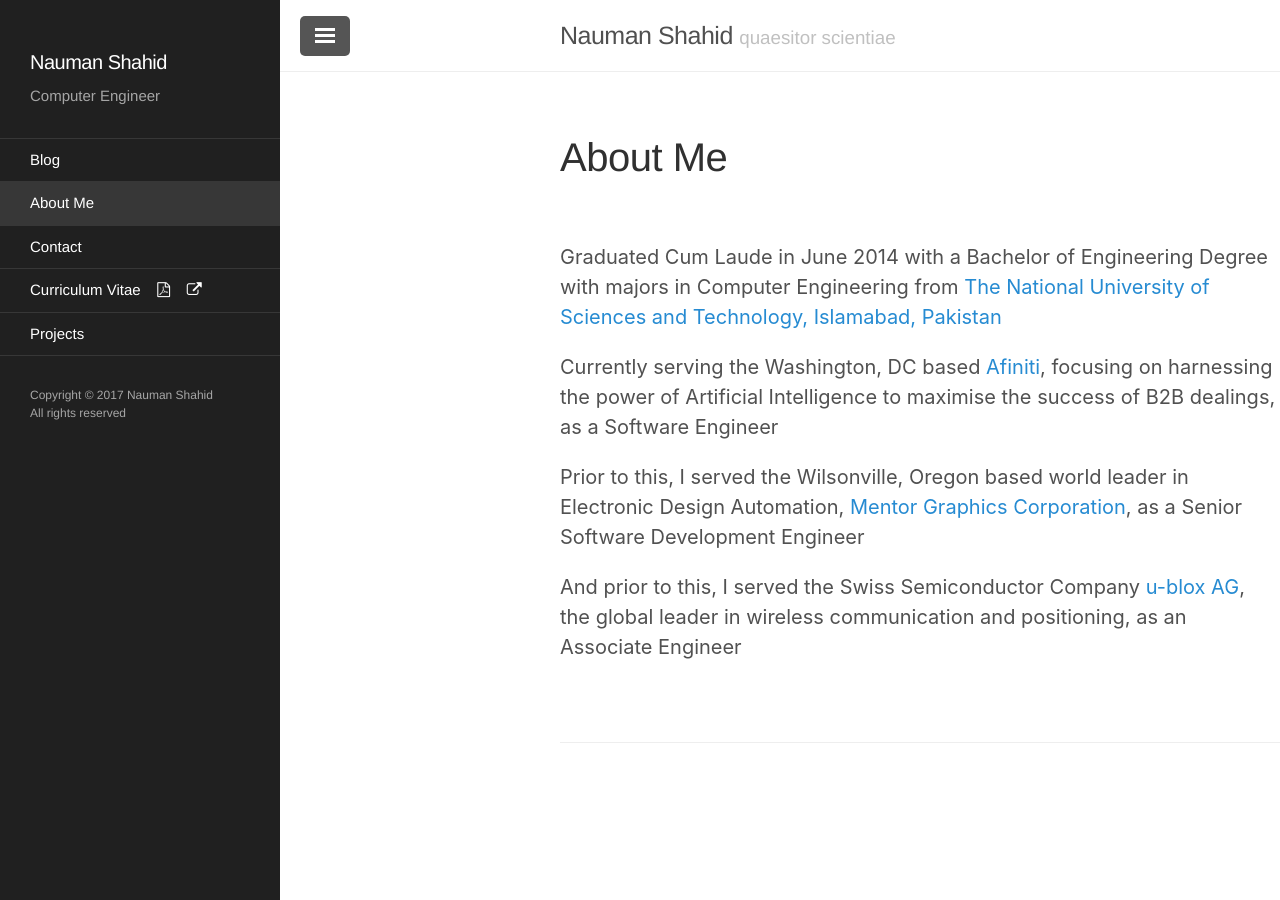
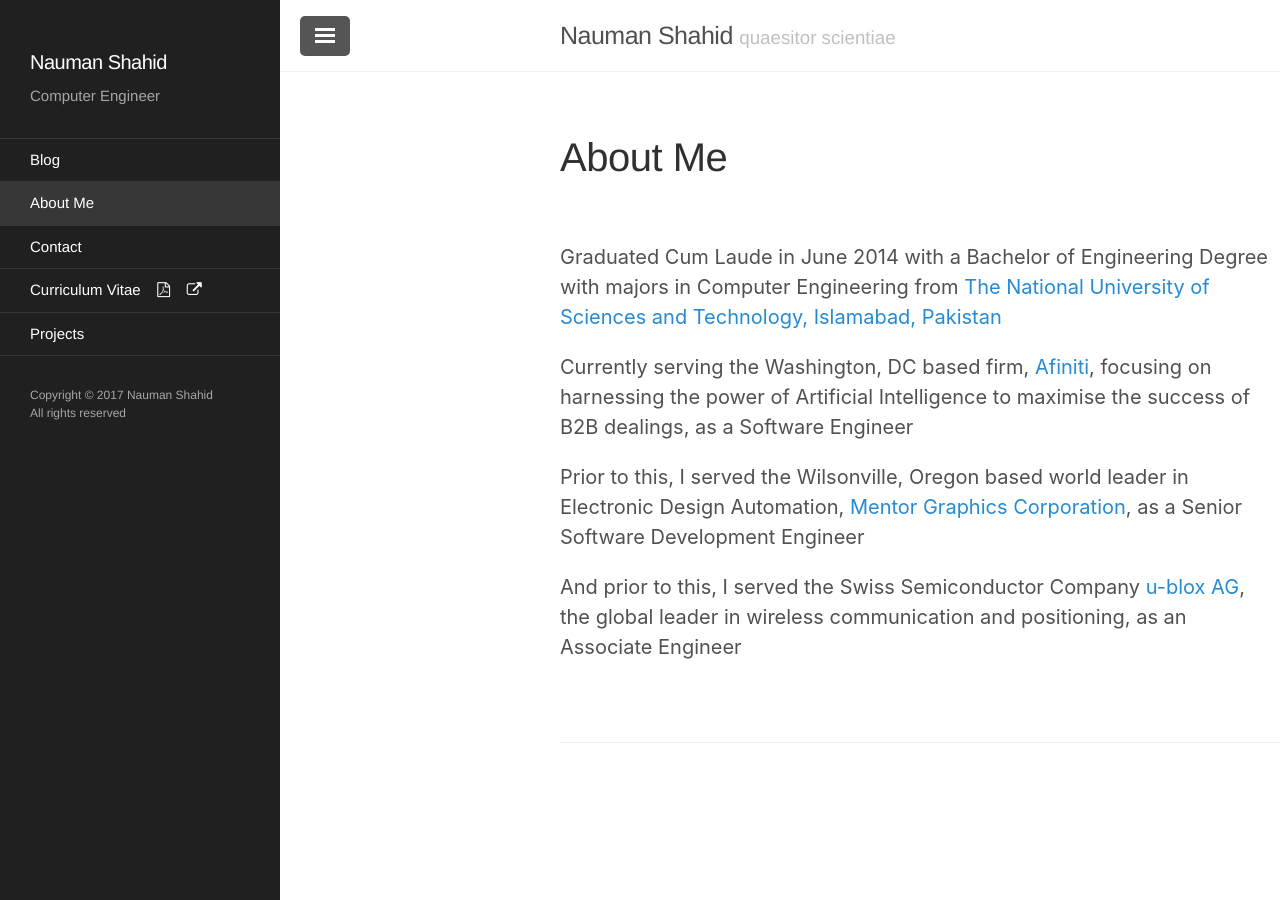
Before and after one commit to NaumanShahid/naumanshahid.github.io, a Jekyll site: the page built from about me.md, in a window 1280 px wide. Built offline with Jekyll 4.4.1, drawn with Linux system fonts in a browser that asks for light colours; some web fonts are replaced.

Commit message:
Updates
 - Extended CV
 - Grammar correction in about me

```diff
--- a/about me.md
+++ b/about me.md
@@ -5,7 +5,7 @@ title: About Me
 <br>
 
 <p>Graduated Cum Laude in June 2014 with a Bachelor of Engineering Degree with majors in Computer Engineering from <a href="http://www.nust.edu.pk/" target="_blank"  style="text-decoration:none;">The National University of Sciences and Technology, Islamabad, Pakistan</a><br>
-<p>Currently serving the Washington, DC based <a href="https://www.afiniti.com/" target="_blank" style="text-decoration:none;">Afiniti</a>, focusing on harnessing the power of Artificial Intelligence to maximise the success of B2B dealings, as a Software Engineer<br>
+<p>Currently serving the Washington, DC based firm, <a href="https://www.afiniti.com/" target="_blank" style="text-decoration:none;">Afiniti</a>, focusing on harnessing the power of Artificial Intelligence to maximise the success of B2B dealings, as a Software Engineer<br>
 <p>Prior to this, I served the Wilsonville, Oregon based world leader in Electronic Design Automation, <a href="https://www.mentor.com/" target="_blank" style="text-decoration:none;">Mentor Graphics Corporation</a>, as a Senior Software Development Engineer<br>
 <p>And prior to this, I served the Swiss Semiconductor Company <a href="https://www.u-blox.com/" target="_blank" style="text-decoration:none;">u-blox AG</a>, the global leader in wireless communication and positioning, as an Associate Engineer<br></p>
 
```
Also changed, not shown: 1 other file.
